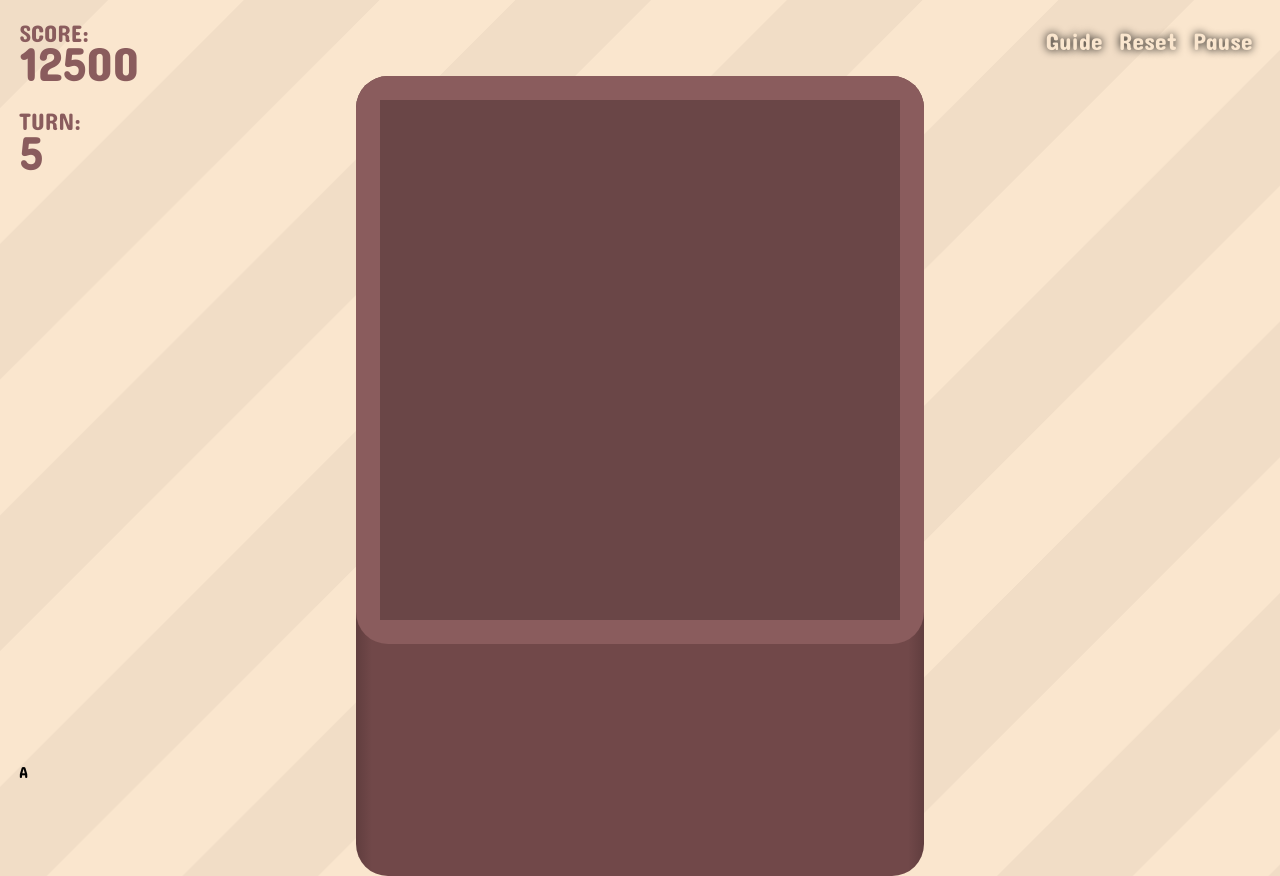
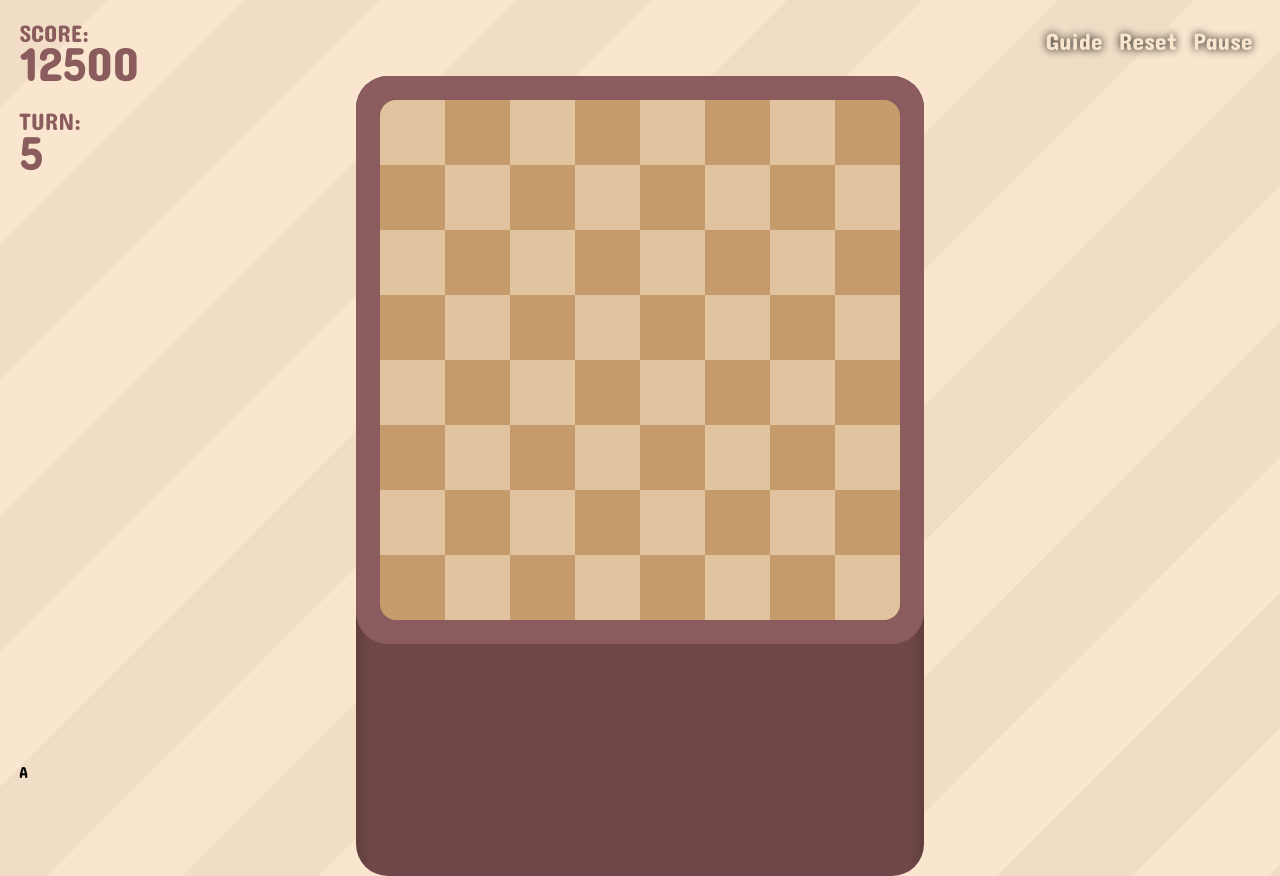
Before and after one commit to coded-circuit/the-pawn-gambit, a React (Vite) app: page / in a window 1280 px wide. Both pictures are taken after a click on the button "PLAY". Built offline with nearby package versions, Linux system fonts and the light colour scheme.

Commit message:
Add gridcells

```diff
--- a/src/global/theme.scss
+++ b/src/global/theme.scss
@@ -14,14 +14,11 @@ $stripe-scale: 6rem;
 $stripe-color: #f1ddc6;
 $checker-scale: 6rem;
 
-
 $z-ind-transition: 99;
 $z-ind-game-ui: 90;
 $z-ind-grid: 3;
 $z-ind-grid-border: 2;
 $z-ind-grid-trunk: 1;
-
-
 
 @font-face {
   font-family: "ConcertOne";
--- a/src/global/utils.js
+++ b/src/global/utils.js
@@ -30,13 +30,21 @@ Object.freeze(PieceCooldown);
 Object.freeze(PageName);
 
 export class Vector2 {
-  #x = 0;
-  #y = 0;
+  x = 0;
+  y = 0;
 
   constructor(x, y) {
-    this.#x = x;
-    this.#y = y;
+    this.x = x;
+    this.y = y;
   }
+}
+
+export function isEven(number) {
+  assert(
+    !isNaN(number),
+    "Trying to check the evenness of a number but isn't a number!"
+  );
+  return number % 2 === 0;
 }
 
 // FOR DEBUGGING:
--- a/src/pages/Game/Game.jsx
+++ b/src/pages/Game/Game.jsx
@@ -1,10 +1,21 @@
 import { useEffect } from "react";
 import GameUI from "./GameUI";
 import styles from "./Game.module.scss";
+import GridCell from "./GridCell";
+import { Vector2 } from "../../global/utils";
+
+const gridCells = Array(64).fill(null);
+
+const gridCellPositions = Array(64).fill(new Vector2());
+for (let y = 0; y < 8; y++) {
+  for (let x = 0; x < 8; x++) {
+    gridCellPositions[x + y * 8] = new Vector2(x, y);
+  }
+}
 
 const Game = () => {
   useEffect(() => {
-    // Initialize game
+    //Initialize game
   }, []);
 
   return (
@@ -13,7 +24,9 @@ const Game = () => {
       <div className={styles.graphicsGridBorder}></div>
       <div className={styles.graphicsGridTrunk}></div>
       <div className={styles.gridContainer}>
-        <div className={styles.grid}></div>
+        {gridCellPositions.map((pos, i) => {
+          return <GridCell key={i} pos={pos} />;
+        })}
       </div>
     </main>
   );
--- a/src/pages/Game/Game.module.scss
+++ b/src/pages/Game/Game.module.scss
@@ -1,5 +1,6 @@
 $grid-scale: 65;
-$grid-border-radius: 4vmin;
+$grid-border-outer-radius: 4vmin;
+$grid-border-inner-radius: 2vmin;
 $grid-border-thickness: 3vmin;
 
 .graphicsGridBorder,
@@ -18,14 +19,21 @@ $grid-border-thickness: 3vmin;
   top: calc(45vh - $grid-scale * 1vmin / 2);
   left: calc(50vw - $grid-scale * 1vmin / 2);
 
-  background-color: rgba(0, 0, 0, 0.236);
+  border-radius: $grid-border-inner-radius;
   z-index: theme.$z-ind-grid;
+  overflow: hidden;
+
+  display: grid;
+  grid-template-columns: repeat(8, 1fr);
+  grid-template-rows: repeat(8, 1fr);
 }
 
 .graphicsGridBorder {
   z-index: theme.$z-ind-grid-border;
   background-color: theme.$acc-clr-1;
-  border-radius: $grid-border-radius;
+  // background-color: transparent;
+  // border: 3rem solid theme.$acc-clr-1;
+  border-radius: $grid-border-outer-radius;
 }
 
 .graphicsGridTrunk {
@@ -36,10 +44,10 @@ $grid-border-thickness: 3vmin;
   background-image: linear-gradient(
     90deg,
     $shadow-clr,
-    transparent $grid-border-radius / 2,
-    transparent calc(100% - $grid-border-radius / 2),
+    transparent $grid-border-outer-radius / 2,
+    transparent calc(100% - $grid-border-outer-radius / 2),
     $shadow-clr
   );
 
-  border-radius: $grid-border-radius;
+  border-radius: $grid-border-outer-radius;
 }
--- /dev/null
+++ b/src/pages/Game/GridCell.jsx
@@ -0,0 +1,15 @@
+import styles from "./GridCell.module.scss";
+import { isEven } from "../../global/utils";
+
+const GridCell = ({ pos }) => {
+  const onEvenX = isEven(pos.x);
+  const onEvenY = isEven(pos.y);
+  const shouldBeEven = onEvenY ? onEvenX : !onEvenX;
+  return (
+    <div
+      className={shouldBeEven ? styles.evenGridCell : styles.oddGridCell}
+    ></div>
+  );
+};
+
+export default GridCell;
--- /dev/null
+++ b/src/pages/Game/GridCell.module.scss
@@ -0,0 +1,17 @@
+// .evenGridCell,
+// .oddGridCell {
+
+// }
+
+.evenGridCell,
+.oddGridCell {
+  // box-shadow: inset 0 0 2vmin rgba(0, 0, 0, 0.1);
+}
+
+.evenGridCell {
+  background-color: theme.$cell-clr-1;
+}
+
+.oddGridCell {
+  background-color: theme.$cell-clr-2;
+}
```
